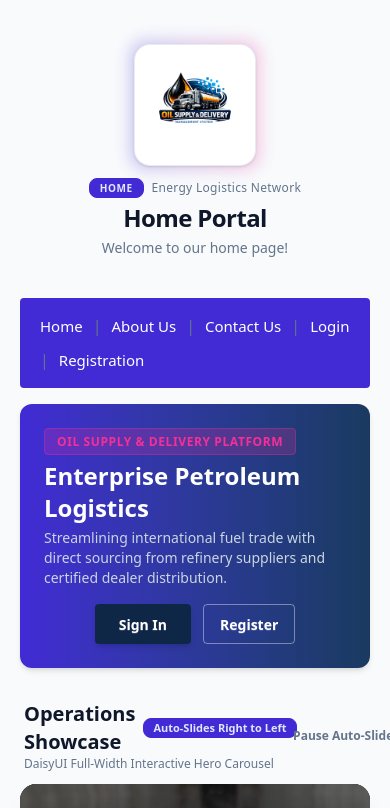
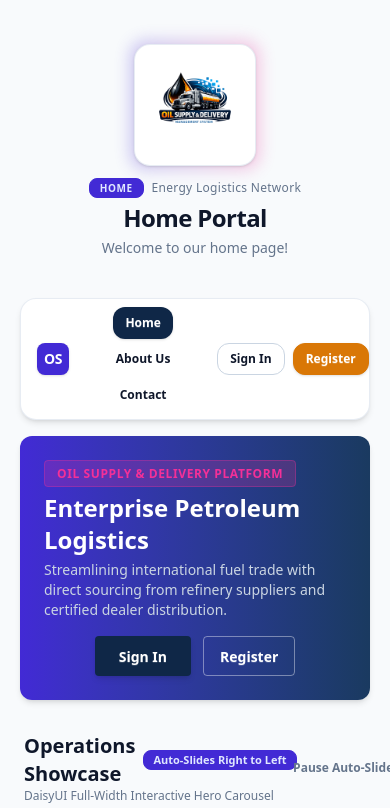
Before and after one commit to MirEashanZaman/Oil-Supply-Delivery-Management-System-Frontend, a Next.js app: page / in a window 390 px wide. Shown: the top 808 px of the page. Built offline with nearby package versions, Linux system fonts and the light colour scheme; no server answers.

Commit message:
Transform navigation into responsive DaisyUI navbar with role indicator and auth controls

```diff
--- a/components/navigation.tsx
+++ b/components/navigation.tsx
@@ -2,50 +2,113 @@
 
 import { useEffect, useState } from "react";
 import Link from "next/link";
-import { useRouter } from "next/navigation";
+import { useRouter, usePathname } from "next/navigation";
 
 export default function Navigation() {
     const router = useRouter();
-    const [isLoggedIn, setIsLoggedIn] = useState(false);
-    const linkClass = "text-white no-underline font-medium text-[15px] hover:text-secondary cursor-pointer";
-    const separatorClass = "text-secondary-gray";
+    const pathname = usePathname();
+    const [user, setUser] = useState<any>(null);
 
     useEffect(() => {
-        const user = localStorage.getItem("user");
-        setIsLoggedIn(!!user);
+        const stored = localStorage.getItem("user");
+        if (stored) {
+            try {
+                setUser(JSON.parse(stored));
+            } catch (e) {
+                setUser(null);
+            }
+        }
     }, []);
 
     const handleLogout = () => {
         localStorage.removeItem("user");
-        setIsLoggedIn(false);
+        setUser(null);
         router.push("/login");
     };
 
+    const isActive = (path: string) => pathname === path;
+
     return (
-        <nav className="bg-primary px-5 py-4 rounded my-4 flex gap-2.5 items-center flex-wrap">
-            <Link href="/" className={linkClass}>Home</Link>
-            <span className={separatorClass}>|</span>
-            <Link href="/about" className={linkClass}>About Us</Link>
-            <span className={separatorClass}>|</span>
-            <Link href="/contact" className={linkClass}>Contact Us</Link>
+        <nav className="navbar bg-base-100 shadow-md border border-slate-200/80 rounded-2xl px-4 py-2 my-4 w-full max-w-[1240px] flex items-center justify-between gap-4 transition-all">
+            <div className="flex items-center gap-3">
+                <Link href="/" className="flex items-center gap-2 text-dark-slate font-extrabold text-base tracking-tight hover:opacity-90 transition-opacity">
+                    <span className="w-8 h-8 rounded-lg bg-primary text-white flex items-center justify-center font-black text-sm shadow-sm">
+                        OS
+                    </span>
+                    <span className="hidden sm:inline">PetroLogistics</span>
+                </Link>
+            </div>
 
-            {!isLoggedIn ? (
-                <>
-                    <span className={separatorClass}>|</span>
-                    <Link href="/login" className={linkClass}>Login</Link>
-                    <span className={separatorClass}>|</span>
-                    <Link href="/registration" className={linkClass}>Registration</Link>
-                </>
-            ) : (
-                <>
-                    <span className={separatorClass}>|</span>
-                    <Link href="/dashboard" className={linkClass}>Dashboard</Link>
-                    <span className={separatorClass}>|</span>
-                    <button onClick={handleLogout} className="bg-transparent border-none text-white no-underline font-medium text-[15px] hover:text-secondary cursor-pointer p-0">
-                        Logout
-                    </button>
-                </>
-            )}
+            <div className="flex items-center gap-1 sm:gap-2 flex-wrap justify-center">
+                <Link
+                    href="/"
+                    className={`btn btn-sm rounded-xl font-semibold text-xs sm:text-sm border-none transition-all ${
+                        isActive("/") ? "btn-primary shadow-sm" : "btn-ghost text-dark-slate hover:bg-slate-100"
+                    }`}
+                >
+                    Home
+                </Link>
+                <Link
+                    href="/about"
+                    className={`btn btn-sm rounded-xl font-semibold text-xs sm:text-sm border-none transition-all ${
+                        isActive("/about") ? "btn-primary shadow-sm" : "btn-ghost text-dark-slate hover:bg-slate-100"
+                    }`}
+                >
+                    About Us
+                </Link>
+                <Link
+                    href="/contact"
+                    className={`btn btn-sm rounded-xl font-semibold text-xs sm:text-sm border-none transition-all ${
+                        isActive("/contact") ? "btn-primary shadow-sm" : "btn-ghost text-dark-slate hover:bg-slate-100"
+                    }`}
+                >
+                    Contact
+                </Link>
+
+                {user && (
+                    <Link
+                        href="/dashboard"
+                        className={`btn btn-sm rounded-xl font-semibold text-xs sm:text-sm border-none transition-all ${
+                            isActive("/dashboard") ? "btn-primary shadow-sm" : "btn-ghost text-dark-slate hover:bg-slate-100"
+                        }`}
+                    >
+                        Dashboard
+                    </Link>
+                )}
+            </div>
+
+            <div className="flex items-center gap-2">
+                {!user ? (
+                    <div className="flex items-center gap-2">
+                        <Link
+                            href="/login"
+                            className={`btn btn-sm rounded-xl text-xs sm:text-sm font-bold transition-all ${
+                                isActive("/login") ? "btn-primary" : "btn-outline border-slate-300 text-dark-slate hover:bg-slate-100"
+                            }`}
+                        >
+                            Sign In
+                        </Link>
+                        <Link
+                            href="/registration"
+                            className="btn btn-sm btn-secondary text-white rounded-xl text-xs sm:text-sm font-bold shadow-sm hover:shadow transition-all"
+                        >
+                            Register
+                        </Link>
+                    </div>
+                ) : (
+                    <div className="flex items-center gap-2">
+                        <span className="badge badge-primary badge-sm font-bold text-[11px] hidden md:inline-flex">
+                            {user.title || "User"}
+                        </span>
+                        <button
+                            onClick={handleLogout}
+                            className="btn btn-sm btn-ghost text-error-red hover:bg-red-50 rounded-xl font-bold text-xs sm:text-sm cursor-pointer"
+                        >
+                            Logout
+                        </button>
+                    </div>
+                )}
+            </div>
         </nav>
     );
 }
```
